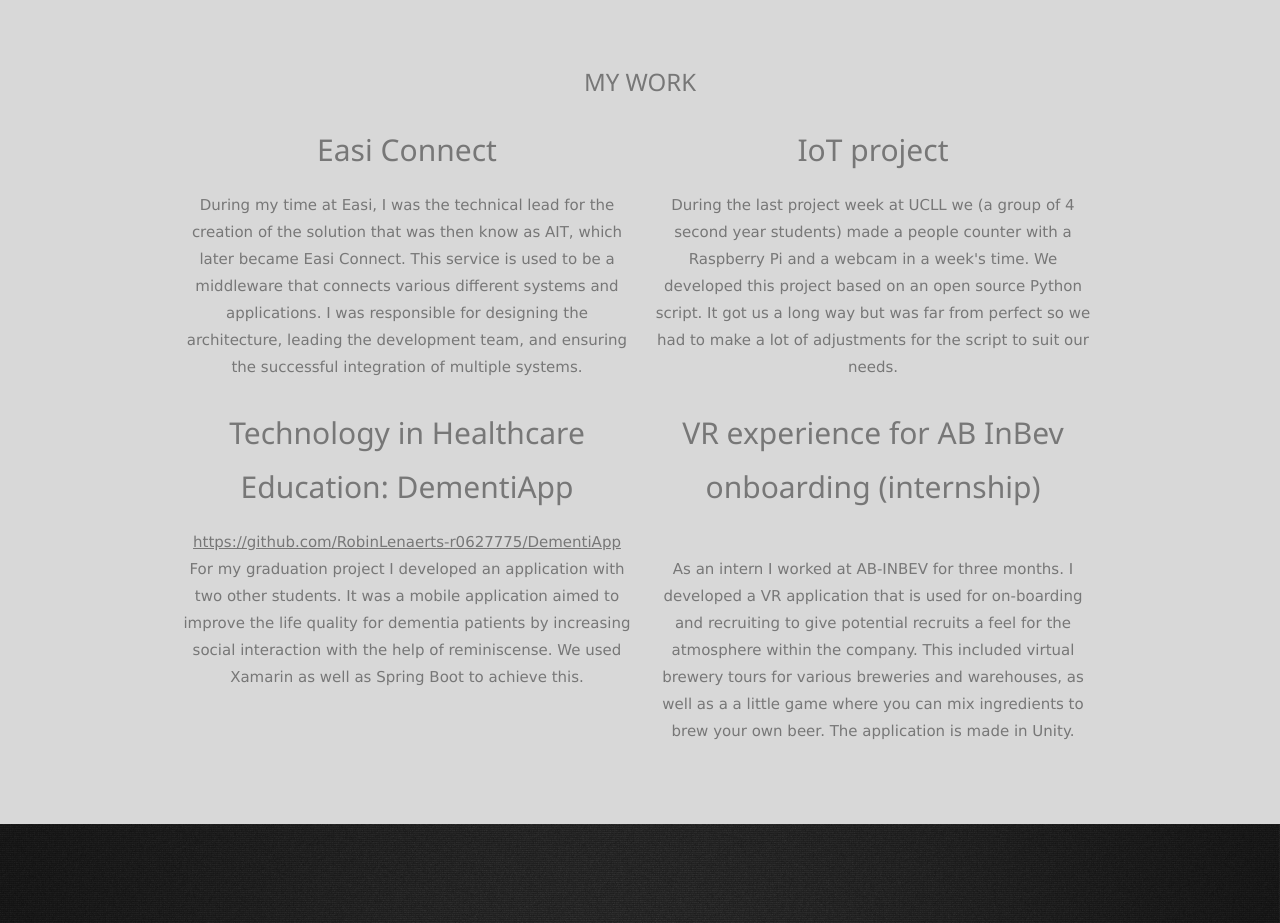
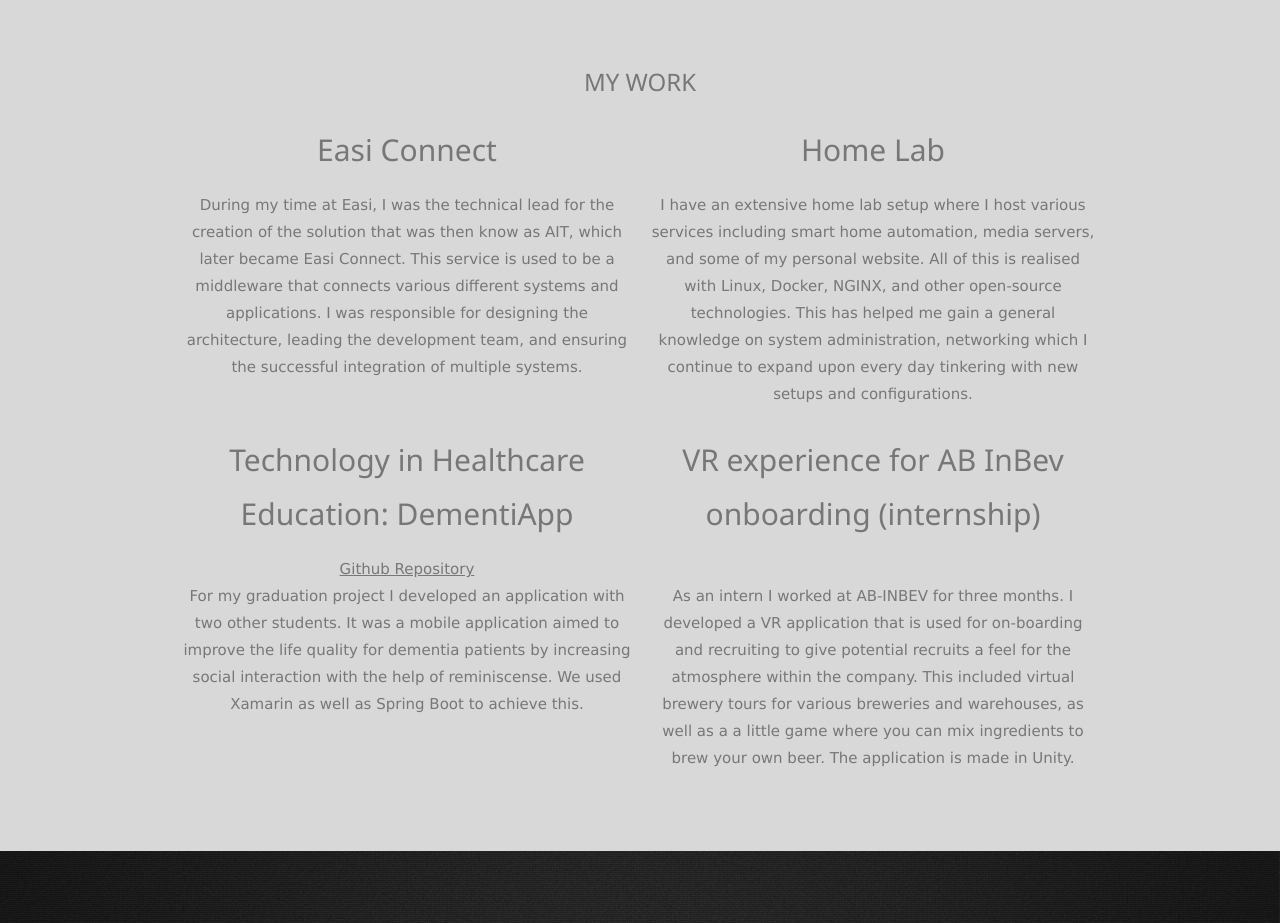
Before and after one commit to RobinLenaerts-r0627775/RobinLenaerts-r0627775.github.io, a plain HTML site: page index.html in a window 1280 px wide. Shown: the part 2400-3323 px from the top of the page. Drawn offline with nearby package versions, Linux system fonts and the light colour scheme.

Commit message:
small adjustments

```diff
--- a/index.html
+++ b/index.html
@@ -95,16 +95,17 @@
             <div class="w3-col m6">
                 <h2>Easi Connect</h2>
                 <p>During my time at Easi, I was the technical lead for the creation of the solution that was then know as AIT, which later became Easi Connect. This service is used to be a middleware that connects various different systems and applications. I was responsible for designing the architecture, leading the development team, and ensuring the successful integration of multiple systems.</p>
+                <br>
             </div>
 
             <div class="w3-col m6">
-                <h2>IoT project</h2>
-                <p>During the last project week at UCLL we (a group of 4 second year students) made a people counter with a Raspberry Pi and a webcam in a week's time. We developed this project based on an open source Python script. It got us a long way but was far from perfect so we had to make a lot of adjustments for the script to suit our needs.</p>
+                <h2>Home Lab</h2>
+                <p>I have an extensive home lab setup where I host various services including smart home automation, media servers, and some of my personal website. All of this is realised with Linux, Docker, NGINX, and other open-source technologies. This has helped me gain a general knowledge on system administration, networking which I continue to expand upon every day tinkering with new setups and configurations.</p>
             </div>
 
             <div class="w3-col m6">
                 <h2>Technology in Healthcare Education: DementiApp</h2>
-                <p><a href="https://github.com/RobinLenaerts-r0627775/DementiApp">https://github.com/RobinLenaerts-r0627775/DementiApp</a> <br> For my graduation project I developed an application with two other students. It was a mobile application aimed to improve the life quality for dementia patients by increasing social interaction with the help of reminiscense. We used Xamarin as well as Spring Boot to achieve this.</p>
+                <p><a href="https://github.com/RobinLenaerts-r0627775/DementiApp">Github Repository</a> <br> For my graduation project I developed an application with two other students. It was a mobile application aimed to improve the life quality for dementia patients by increasing social interaction with the help of reminiscense. We used Xamarin as well as Spring Boot to achieve this.</p>
             </div>
 
             <div class="w3-col m6">
```
Also changed, not shown: sitemap.xml (+1 -6 lines).
